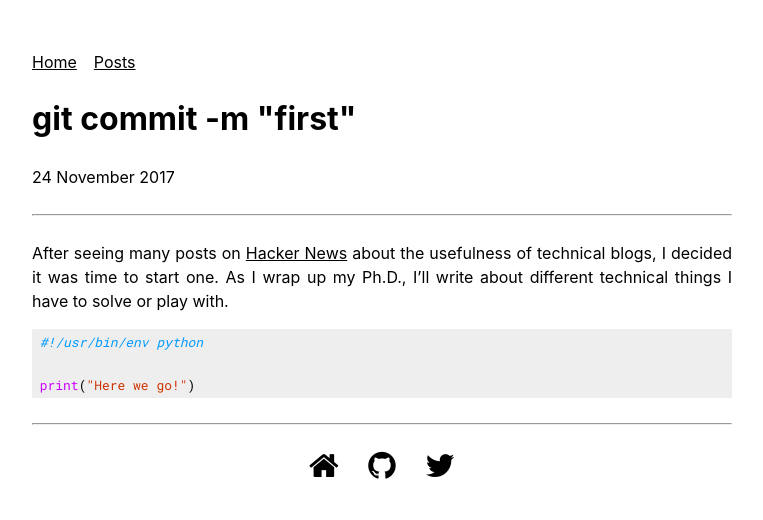
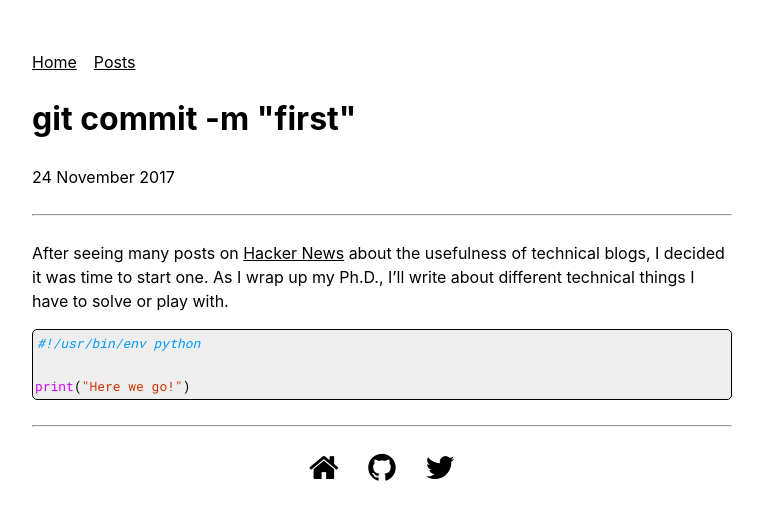
Before and after one commit to douglasdavis/ddavis.io, a Jekyll site: the page built from content/_posts/2017-11-24-first.md, in a window 1280 px wide. Shown: the top 520 px of the page, without its empty margins (258-1021 px from the left). Built offline with Jekyll 4.4.1, drawn with Linux system fonts in a browser that asks for light colours.

````diff
--- a/content/_posts/2017-11-24-first.md
+++ b/content/_posts/2017-11-24-first.md
@@ -13,7 +13,7 @@ start one. As I wrap up my Ph.D., I'll write about different technical
 things I have to solve or play with.
 
 ```python
- #!/usr/bin/env python
+#!/usr/bin/env python
 
- print("Here we go!")
+print("Here we go!")
 ```
--- a/css/jamesroutley.scss
+++ b/css/jamesroutley.scss
@@ -6,7 +6,8 @@ body {
     /* font-family: "SF Mono", Roboto Mono, "Roboto Mono", Consolas, monospace; */
     font-family: -apple-system, BlinkMacSystemFont, Roboto, "Roboto", "Roboto Mono";
     line-height: 1.5;
-    text-align: justify;
+    /* text-align: justify; */
+    text-align: left;
 }
 
 .main {
@@ -30,7 +31,6 @@ img {
 }
 
 /* Code styling */
-
 code, pre {
     font-size: 90%;
     font-family: "SF Mono", Roboto Mono, "Roboto Mono", Consolas, monospace;
@@ -38,17 +38,21 @@ code, pre {
     overflow-x: auto;
     white-space: pre;
     background-color: #eee;
-    padding: 2px 3px;
-    border-radius: 2px;
-    border: none;
-    padding-left: 0;
+    padding: 2px 2px 2px 2px;
+    /*padding-left: 0;*/
 }
 
-/*
 pre {
-    padding: 1.2em;
+    white-space:pre-line;
+    border:1.0px solid black;
+    padding-left: 0.5;
+    margin: 0em;
+    -webkit-border-radius: 5px;
+    -khtml-border-radius: 5px;
+    -moz-border-radius: 5px;
+    border-radius: 5px;
 }
-*/
+
 
 /* Hyperlink styling */
 
````
Also changed, not shown: content/_drafts/cpp17.md (+28 -28 lines), content/_drafts/root-without-root.md (+32 -32 lines), content/_posts/2017-12-04-redesigning-an-analysis-api.md (+15 -15 lines).
